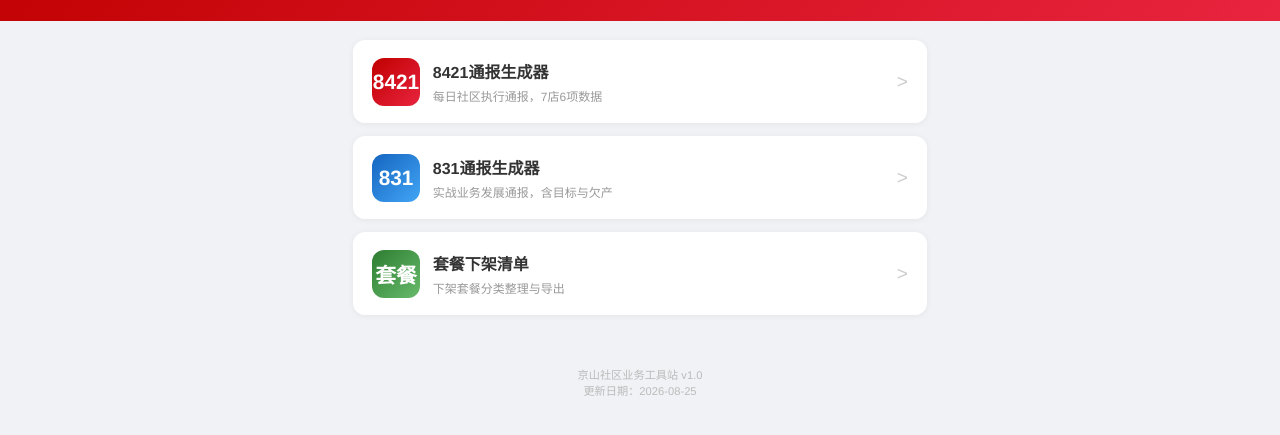
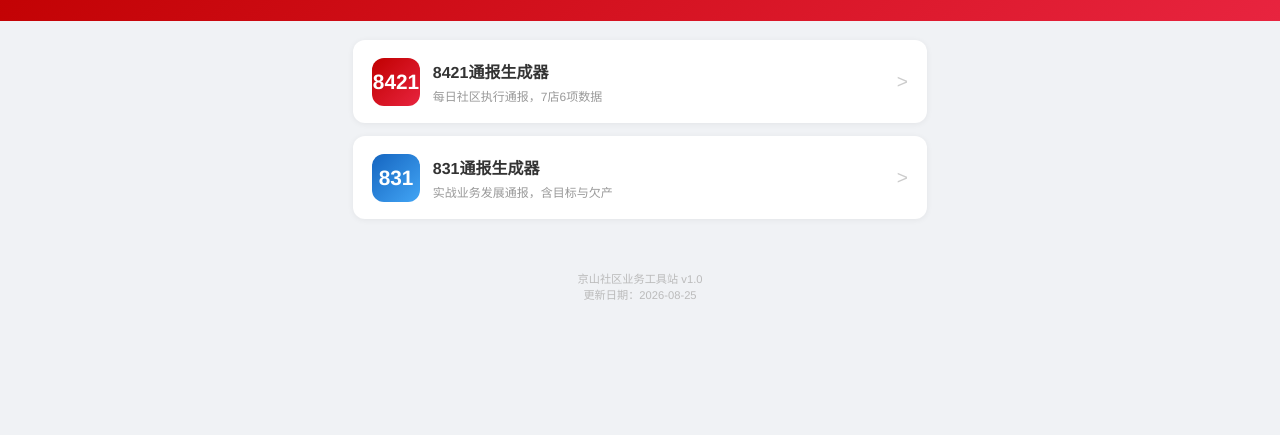
Before and after one commit to pengrui1024/jingshan-tools, a website: page docs/index.html in a window 1280 px wide. Shown: the part 91-526 px from the top of the page. Drawn offline with Linux system fonts and the light colour scheme.

Commit message:
删除首页套餐下架清单入口

```diff
--- a/docs/index.html
+++ b/docs/index.html
@@ -35,16 +35,6 @@
       <span class="tool-arrow">></span>
     </div>
 
-    <div class="tool-card" onclick="alert('即将上线')">
-      <div class="tool-card-left">
-        <div class="tool-icon green">套餐</div>
-        <div class="tool-info">
-          <h2>套餐下架清单</h2>
-          <p>下架套餐分类整理与导出</p>
-        </div>
-      </div>
-      <span class="tool-arrow">></span>
-    </div>
   </div>
 
   <div class="home-footer">
```
